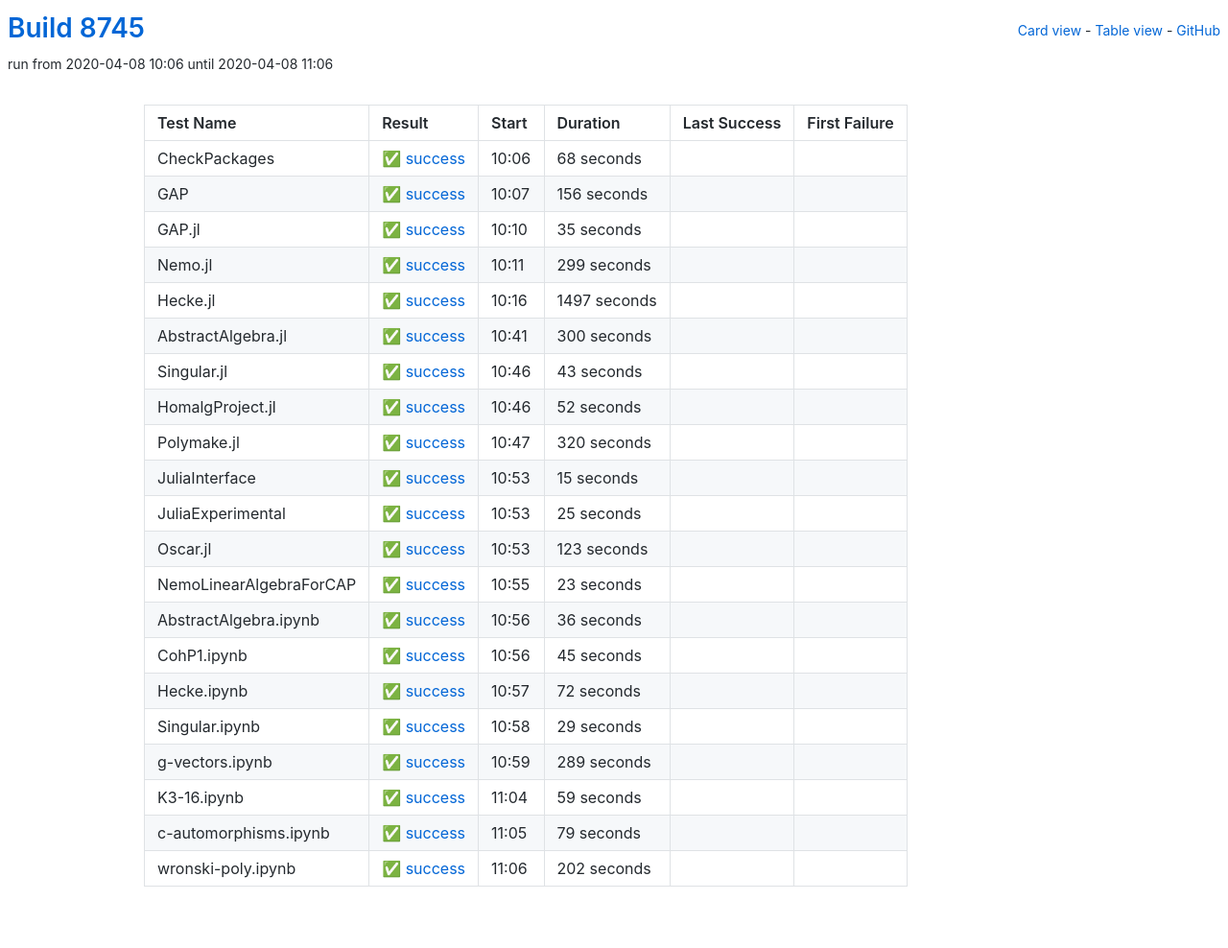
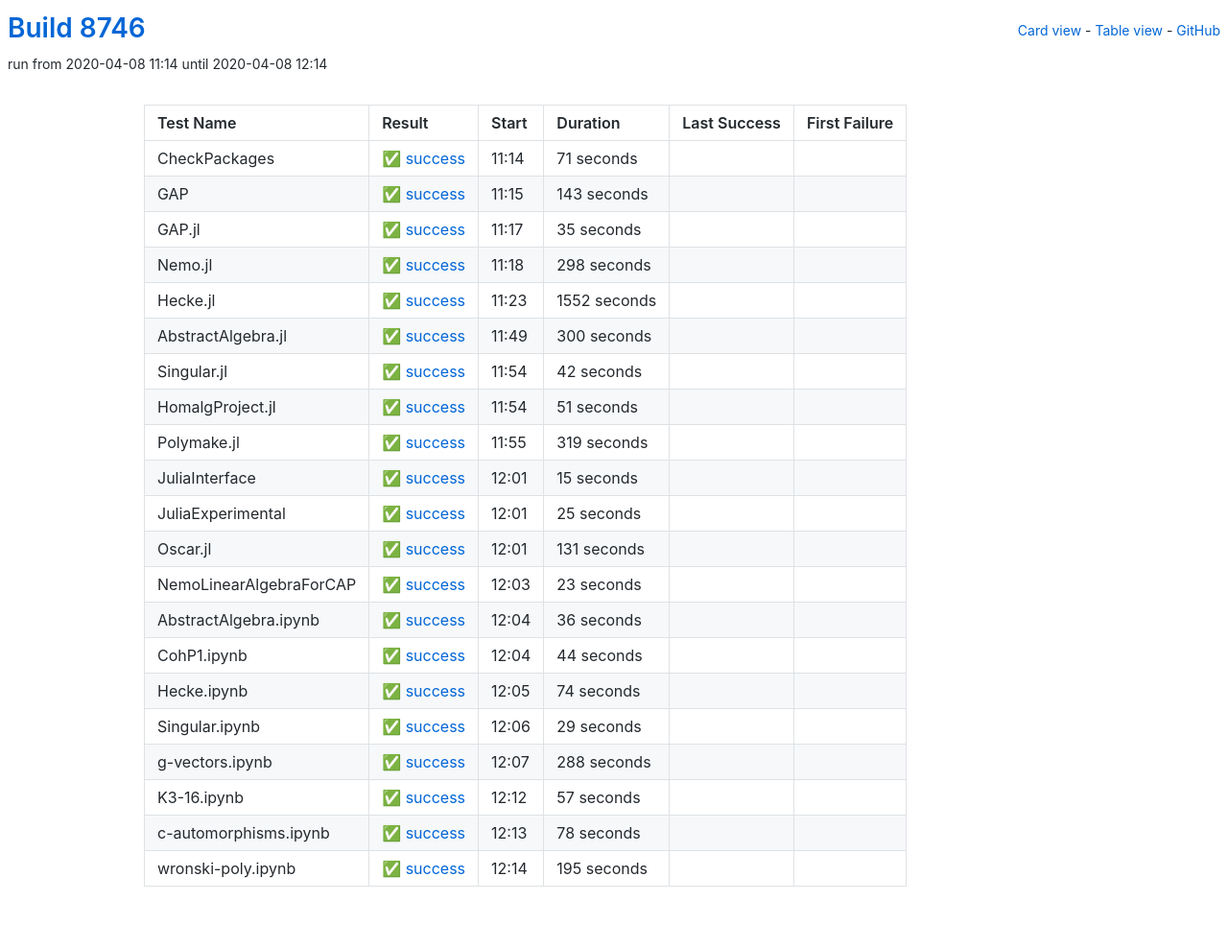
Before and after one commit to oscar-system/oscar-ci-status, a Jekyll site: the page built from table.html, in a window 1280 px wide. Shown: the whole page at 96% size. Built offline with Jekyll 4.4.1, drawn with Linux system fonts in a browser that asks for light colours.

Commit message:
Build 8746

```diff
--- a/_data/ci.yml
+++ b/_data/ci.yml
@@ -1,27 +1,27 @@
-build: 8745
-build_url: https://oscarci.mathematik.uni-kl.de/job/oscar/8745/
+build: 8746
+build_url: https://oscarci.mathematik.uni-kl.de/job/oscar/8746/
 job: oscar
 tests:
-- duration: 68
+- duration: 71
   exitcode: 0
   first_failure: false
   first_failure_url: null
   last_success: false
   last_success_url: null
-  log: https://oscarci.mathematik.uni-kl.de/job/oscar/8745/artifact/logs/build-8745/CheckPackages.log
+  log: https://oscarci.mathematik.uni-kl.de/job/oscar/8746/artifact/logs/build-8746/CheckPackages.log
   name: CheckPackages
-  start: 2020-04-08 10:06
+  start: 2020-04-08 11:14
   status: success
   success: true
-- duration: 156
+- duration: 143
   exitcode: 0
   first_failure: false
   first_failure_url: null
   last_success: false
   last_success_url: null
-  log: https://oscarci.mathematik.uni-kl.de/job/oscar/8745/artifact/logs/build-8745/GAP.log
+  log: https://oscarci.mathematik.uni-kl.de/job/oscar/8746/artifact/logs/build-8746/GAP.log
   name: GAP
-  start: 2020-04-08 10:07
+  start: 2020-04-08 11:15
   status: success
   success: true
 - duration: 35
@@ -30,31 +30,31 @@ tests:
   first_failure_url: null
   last_success: false
   last_success_url: null
-  log: https://oscarci.mathematik.uni-kl.de/job/oscar/8745/artifact/logs/build-8745/GAP.jl.log
+  log: https://oscarci.mathematik.uni-kl.de/job/oscar/8746/artifact/logs/build-8746/GAP.jl.log
   name: GAP.jl
-  start: 2020-04-08 10:10
+  start: 2020-04-08 11:17
   status: success
   success: true
-- duration: 299
+- duration: 298
   exitcode: 0
   first_failure: false
   first_failure_url: null
   last_success: false
   last_success_url: null
-  log: https://oscarci.mathematik.uni-kl.de/job/oscar/8745/artifact/logs/build-8745/Nemo.jl.log
+  log: https://oscarci.mathematik.uni-kl.de/job/oscar/8746/artifact/logs/build-8746/Nemo.jl.log
   name: Nemo.jl
-  start: 2020-04-08 10:11
+  start: 2020-04-08 11:18
   status: success
   success: true
-- duration: 1497
+- duration: 1552
   exitcode: 0
   first_failure: false
   first_failure_url: null
   last_success: false
   last_success_url: null
-  log: https://oscarci.mathematik.uni-kl.de/job/oscar/8745/artifact/logs/build-8745/Hecke.jl.log
+  log: https://oscarci.mathematik.uni-kl.de/job/oscar/8746/artifact/logs/build-8746/Hecke.jl.log
   name: Hecke.jl
-  start: 2020-04-08 10:16
+  start: 2020-04-08 11:23
   status: success
   success: true
 - duration: 300
@@ -63,42 +63,42 @@ tests:
   first_failure_url: null
   last_success: false
   last_success_url: null
-  log: https://oscarci.mathematik.uni-kl.de/job/oscar/8745/artifact/logs/build-8745/AbstractAlgebra.jl.log
+  log: https://oscarci.mathematik.uni-kl.de/job/oscar/8746/artifact/logs/build-8746/AbstractAlgebra.jl.log
   name: AbstractAlgebra.jl
-  start: 2020-04-08 10:41
+  start: 2020-04-08 11:49
   status: success
   success: true
-- duration: 43
+- duration: 42
   exitcode: 0
   first_failure: false
   first_failure_url: null
   last_success: false
   last_success_url: null
-  log: https://oscarci.mathematik.uni-kl.de/job/oscar/8745/artifact/logs/build-8745/Singular.jl.log
+  log: https://oscarci.mathematik.uni-kl.de/job/oscar/8746/artifact/logs/build-8746/Singular.jl.log
   name: Singular.jl
-  start: 2020-04-08 10:46
+  start: 2020-04-08 11:54
   status: success
   success: true
-- duration: 52
+- duration: 51
   exitcode: 0
   first_failure: false
   first_failure_url: null
   last_success: false
   last_success_url: null
-  log: https://oscarci.mathematik.uni-kl.de/job/oscar/8745/artifact/logs/build-8745/HomalgProject.jl.log
+  log: https://oscarci.mathematik.uni-kl.de/job/oscar/8746/artifact/logs/build-8746/HomalgProject.jl.log
   name: HomalgProject.jl
-  start: 2020-04-08 10:46
+  start: 2020-04-08 11:54
   status: success
   success: true
-- duration: 320
+- duration: 319
   exitcode: 0
   first_failure: false
   first_failure_url: null
   last_success: false
   last_success_url: null
-  log: https://oscarci.mathematik.uni-kl.de/job/oscar/8745/artifact/logs/build-8745/Polymake.jl.log
+  log: https://oscarci.mathematik.uni-kl.de/job/oscar/8746/artifact/logs/build-8746/Polymake.jl.log
   name: Polymake.jl
-  start: 2020-04-08 10:47
+  start: 2020-04-08 11:55
   status: success
   success: true
 - duration: 15
@@ -107,9 +107,9 @@ tests:
   first_failure_url: null
   last_success: false
   last_success_url: null
-  log: https://oscarci.mathematik.uni-kl.de/job/oscar/8745/artifact/logs/build-8745/JuliaInterface.log
+  log: https://oscarci.mathematik.uni-kl.de/job/oscar/8746/artifact/logs/build-8746/JuliaInterface.log
   name: JuliaInterface
-  start: 2020-04-08 10:53
+  start: 2020-04-08 12:01
   status: success
   success: true
 - duration: 25
@@ -118,20 +118,20 @@ tests:
   first_failure_url: null
   last_success: false
   last_success_url: null
-  log: https://oscarci.mathematik.uni-kl.de/job/oscar/8745/artifact/logs/build-8745/JuliaExperimental.log
+  log: https://oscarci.mathematik.uni-kl.de/job/oscar/8746/artifact/logs/build-8746/JuliaExperimental.log
   name: JuliaExperimental
-  start: 2020-04-08 10:53
+  start: 2020-04-08 12:01
   status: success
   success: true
-- duration: 123
+- duration: 131
   exitcode: 0
   first_failure: false
   first_failure_url: null
   last_success: false
   last_success_url: null
-  log: https://oscarci.mathematik.uni-kl.de/job/oscar/8745/artifact/logs/build-8745/Oscar.jl.log
+  log: https://oscarci.mathematik.uni-kl.de/job/oscar/8746/artifact/logs/build-8746/Oscar.jl.log
   name: Oscar.jl
-  start: 2020-04-08 10:53
+  start: 2020-04-08 12:01
   status: success
   success: true
 - duration: 23
@@ -140,9 +140,9 @@ tests:
   first_failure_url: null
   last_success: false
   last_success_url: null
-  log: https://oscarci.mathematik.uni-kl.de/job/oscar/8745/artifact/logs/build-8745/NemoLinearAlgebraForCAP.log
+  log: https://oscarci.mathematik.uni-kl.de/job/oscar/8746/artifact/logs/build-8746/NemoLinearAlgebraForCAP.log
   name: NemoLinearAlgebraForCAP
-  start: 2020-04-08 10:55
+  start: 2020-04-08 12:03
   status: success
   success: true
 - duration: 36
@@ -151,31 +151,31 @@ tests:
   first_failure_url: null
   last_success: false
   last_success_url: null
-  log: https://oscarci.mathematik.uni-kl.de/job/oscar/8745/artifact/logs/build-8745/AbstractAlgebra.ipynb.log
+  log: https://oscarci.mathematik.uni-kl.de/job/oscar/8746/artifact/logs/build-8746/AbstractAlgebra.ipynb.log
   name: AbstractAlgebra.ipynb
-  start: 2020-04-08 10:56
+  start: 2020-04-08 12:04
   status: success
   success: true
-- duration: 45
+- duration: 44
   exitcode: 0
   first_failure: false
   first_failure_url: null
   last_success: false
   last_success_url: null
-  log: https://oscarci.mathematik.uni-kl.de/job/oscar/8745/artifact/logs/build-8745/CohP1.ipynb.log
+  log: https://oscarci.mathematik.uni-kl.de/job/oscar/8746/artifact/logs/build-8746/CohP1.ipynb.log
   name: CohP1.ipynb
-  start: 2020-04-08 10:56
+  start: 2020-04-08 12:04
   status: success
   success: true
-- duration: 72
+- duration: 74
   exitcode: 0
   first_failure: false
   first_failure_url: null
   last_success: false
   last_success_url: null
-  log: https://oscarci.mathematik.uni-kl.de/job/oscar/8745/artifact/logs/build-8745/Hecke.ipynb.log
+  log: https://oscarci.mathematik.uni-kl.de/job/oscar/8746/artifact/logs/build-8746/Hecke.ipynb.log
   name: Hecke.ipynb
-  start: 2020-04-08 10:57
+  start: 2020-04-08 12:05
   status: success
   success: true
 - duration: 29
@@ -184,52 +184,52 @@ tests:
   first_failure_url: null
   last_success: false
   last_success_url: null
-  log: https://oscarci.mathematik.uni-kl.de/job/oscar/8745/artifact/logs/build-8745/Singular.ipynb.log
+  log: https://oscarci.mathematik.uni-kl.de/job/oscar/8746/artifact/logs/build-8746/Singular.ipynb.log
   name: Singular.ipynb
-  start: 2020-04-08 10:58
+  start: 2020-04-08 12:06
   status: success
   success: true
-- duration: 289
+- duration: 288
   exitcode: 0
   first_failure: false
   first_failure_url: null
   last_success: false
   last_success_url: null
-  log: https://oscarci.mathematik.uni-kl.de/job/oscar/8745/artifact/logs/build-8745/g-vectors.ipynb.log
+  log: https://oscarci.mathematik.uni-kl.de/job/oscar/8746/artifact/logs/build-8746/g-vectors.ipynb.log
   name: g-vectors.ipynb
-  start: 2020-04-08 10:59
+  start: 2020-04-08 12:07
   status: success
   success: true
-- duration: 59
+- duration: 57
   exitcode: 0
   first_failure: false
   first_failure_url: null
   last_success: false
   last_success_url: null
-  log: https://oscarci.mathematik.uni-kl.de/job/oscar/8745/artifact/logs/build-8745/K3-16.ipynb.log
+  log: https://oscarci.mathematik.uni-kl.de/job/oscar/8746/artifact/logs/build-8746/K3-16.ipynb.log
   name: K3-16.ipynb
-  start: 2020-04-08 11:04
+  start: 2020-04-08 12:12
   status: success
   success: true
-- duration: 79
+- duration: 78
   exitcode: 0
   first_failure: false
   first_failure_url: null
   last_success: false
   last_success_url: null
-  log: https://oscarci.mathematik.uni-kl.de/job/oscar/8745/artifact/logs/build-8745/c-automorphisms.ipynb.log
+  log: https://oscarci.mathematik.uni-kl.de/job/oscar/8746/artifact/logs/build-8746/c-automorphisms.ipynb.log
   name: c-automorphisms.ipynb
-  start: 2020-04-08 11:05
+  start: 2020-04-08 12:13
   status: success
   success: true
-- duration: 202
+- duration: 195
   exitcode: 0
   first_failure: false
   first_failure_url: null
   last_success: false
   last_success_url: null
-  log: https://oscarci.mathematik.uni-kl.de/job/oscar/8745/artifact/logs/build-8745/wronski-poly.ipynb.log
+  log: https://oscarci.mathematik.uni-kl.de/job/oscar/8746/artifact/logs/build-8746/wronski-poly.ipynb.log
   name: wronski-poly.ipynb
-  start: 2020-04-08 11:06
+  start: 2020-04-08 12:14
   status: success
   success: true
```
Also changed, not shown: README.md.
